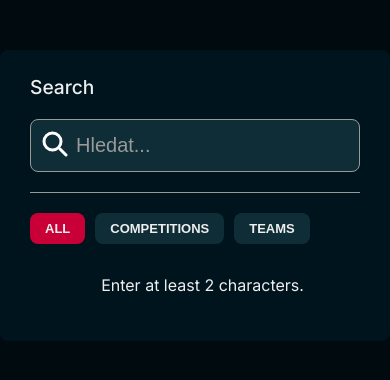
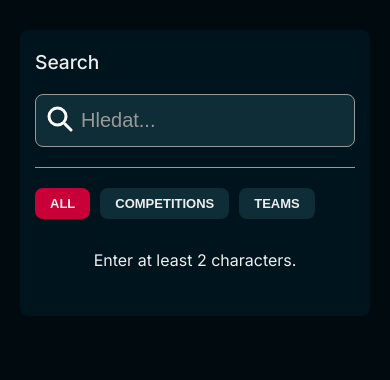
Before and after one commit to Pavlyuchenko/LivesportSearch, a React (Vite) app: page / in a window 390 px wide. Shown: the top 380 px of the page. Built offline with nearby package versions, Linux system fonts and the light colour scheme.

Commit message:
Updated design to be responsive

```diff
--- a/src/app/App.module.css
+++ b/src/app/App.module.css
@@ -8,3 +8,9 @@ main {
     padding: 50px calc((100% - 45rem) / 2);
     box-sizing: border-box;
 }
+
+@media (max-width: 768px) {
+    main {
+        padding: 30px 20px;
+    }
+}
--- a/src/components/CategoryItem.tsx
+++ b/src/components/CategoryItem.tsx
@@ -12,10 +12,10 @@ function CategoryItem({ title, image, type }: ItemProps) {
         <li className={styles["result-item"]}>
             <div
                 className={`${styles["result-image-wrapper"]} ${
-                    !image ? styles["loading-image-wrapper"] : ""
+                    image == "loading" ? styles["loading-image-wrapper"] : ""
                 }`}
             >
-                {image && (
+                {image != "loading" && (
                     <img
                         src={
                             image
--- a/src/components/ResultCategory.tsx
+++ b/src/components/ResultCategory.tsx
@@ -43,7 +43,7 @@ function SearchCategory({ category }: { category?: SportCategory }) {
 
     return (
         <div
-            className={`styles["category-container"] ${
+            className={`${styles["category-container"]} ${
                 !category ? styles["category-placeholder"] : ""
             }`}
         >
@@ -84,8 +84,8 @@ function SearchCategory({ category }: { category?: SportCategory }) {
                         </>
                     ) : (
                         <>
-                            <CategoryItem title="" image="" type="" />
-                            <CategoryItem title="" image="" type="" />
+                            <CategoryItem title="" image="loading" type="" />
+                            <CategoryItem title="" image="loading" type="" />
                         </>
                     )}
                 </ul>
--- a/src/components/styles/Filters.module.css
+++ b/src/components/styles/Filters.module.css
@@ -27,3 +27,9 @@
     background-color: var(--color-primary-2);
     color: var(--color-white);
 }
+
+@media (max-width: 768px) {
+    .filters-container {
+        padding: 0px 15px 10px 15px;
+    }
+}
--- a/src/components/styles/SearchInput.module.css
+++ b/src/components/styles/SearchInput.module.css
@@ -75,3 +75,9 @@
     border-top: 1px solid var(--color-border);
     margin: 20px 0;
 }
+
+@media (max-width: 768px) {
+    .search-input-container {
+        padding: 20px 15px 0 15px;
+    }
+}
--- a/src/components/styles/SearchResults.module.css
+++ b/src/components/styles/SearchResults.module.css
@@ -20,3 +20,9 @@
     width: 100%;
     padding: 5px 0;
 }
+
+@media (max-width: 768px) {
+    .results-container {
+        padding: 0 15px 25px 15px;
+    }
+}
```
